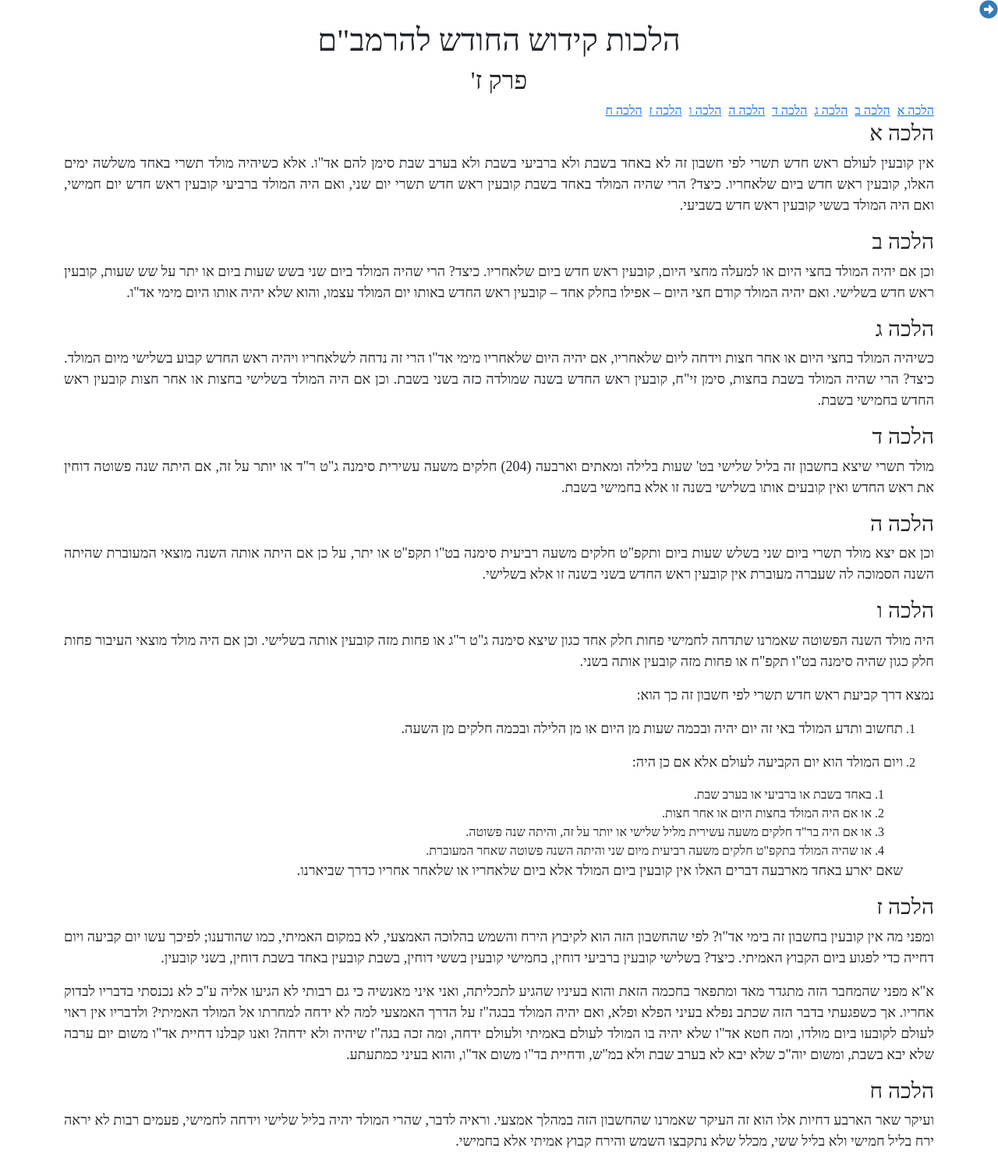
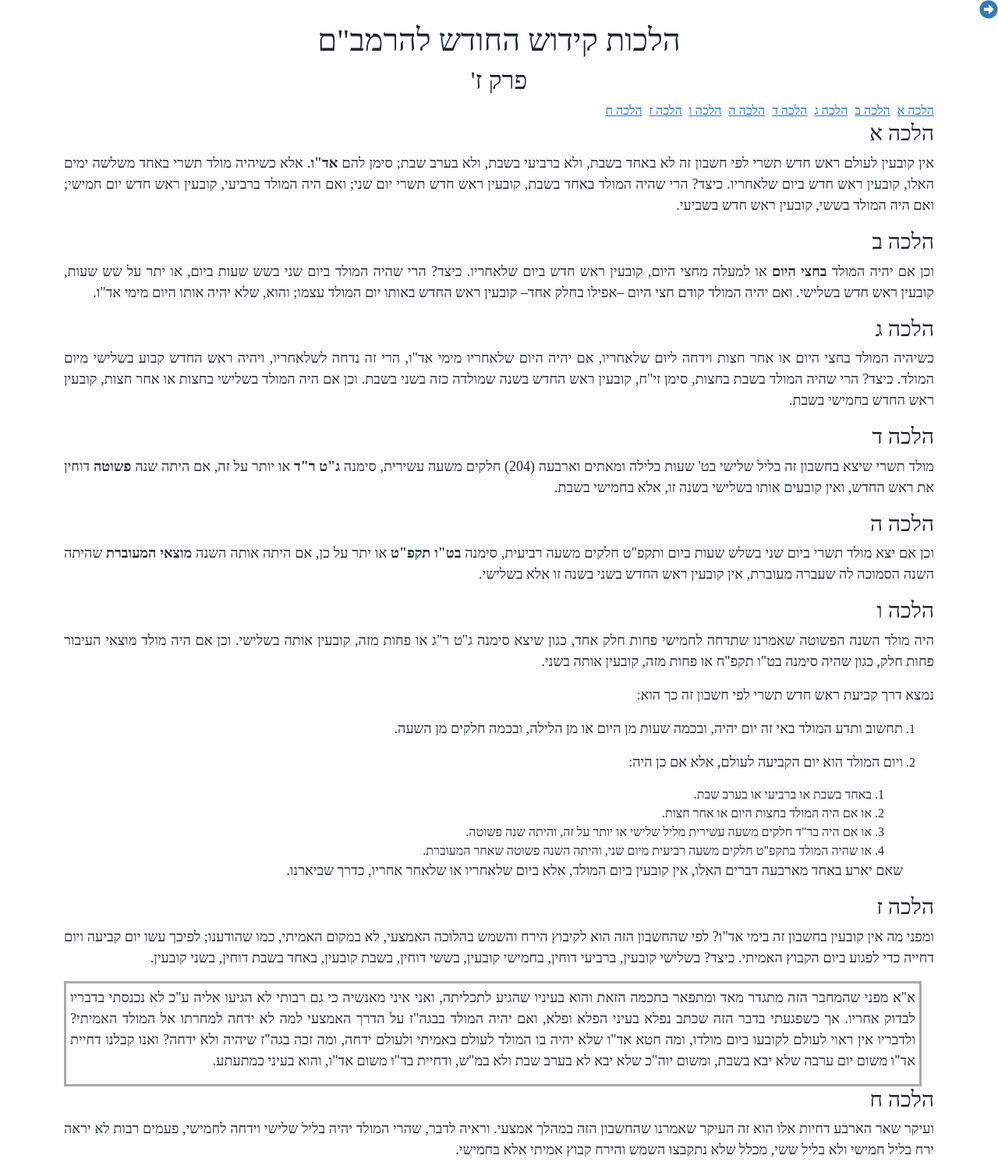
Before and after one commit to Tuanis/kidush-hachodesh, a PHP site: page /perek7.php in a window 1280 px wide. Shown: the whole page at 78% size. Before the commit the page ends 1472 px from the top, so only its background shows below. Run offline with PHP 8.4, Linux system fonts and the light colour scheme; some web fonts are replaced.

Commit message:
added style to Raavad

```diff
--- a/calculate_rosh_hashana.php
+++ b/calculate_rosh_hashana.php
@@ -9,6 +9,10 @@
   $sheerit_machzor  = Year::sheerit_machzor();
   $sheerit_pshuta   = Year::sheerit_shana_pshuta();
   $sheerit_meuveret = Year::sheerit_shana_meuveret();
+  $sheerit_machzor->multiply($machzorim);
+  $sheerit_pshuta->multiply($pshutot);
+  $sheerit_meuveret->multiply($meuvarot);
+
   $first_molad      = new Molad(2, 5, 204);            // baharad
 
   $molad_rosh_hashana = Year::calculate_rosh_hashana($machzorim, $pshutot, $meuvarot);
--- a/index.php
+++ b/index.php
@@ -19,3 +19,4 @@
     <li><a href="perek7.php">פרק ז</a></li>
   </ul>
 </body>
+</html>
--- a/kidush.css
+++ b/kidush.css
@@ -16,3 +16,12 @@ tr.total
 {
   border-top: double;
 }
+
+div.raavad
+{
+  margin-right: 1rem;
+  border: solid darkgrey;
+  padding-top: 5px;
+  padding-left: 5px;
+  padding-right: 5px;
+}
--- a/perek7.php
+++ b/perek7.php
@@ -34,53 +34,53 @@
     #region Halacha 1
     ?>
     <h3 id="7-1">הלכה א</h3>
-    <p>אין קובעין לעולם ראש חדש תשרי לפי חשבון זה לא באחד בשבת ולא ברביעי בשבת ולא בערב שבת סימן להם אד"ו. אלא כשיהיה מולד תשרי באחד משלשה ימים האלו, קובעין ראש חדש ביום שלאחריו. כיצד? הרי שהיה המולד באחד בשבת קובעין ראש חדש תשרי יום שני, ואם היה המולד ברביעי קובעין ראש חדש יום חמישי, ואם היה המולד בששי קובעין ראש חדש בשביעי.</p>
+    <p>אין קובעין לעולם ראש חדש תשרי לפי חשבון זה לא באחד בשבת, ולא ברביעי בשבת, ולא בערב שבת; סימן להם <b>אד"ו</b>. אלא כשיהיה מולד תשרי באחד משלשה ימים האלו, קובעין ראש חדש ביום שלאחריו. כיצד? הרי שהיה המולד באחד בשבת, קובעין ראש חדש תשרי יום שני; ואם היה המולד ברביעי, קובעין ראש חדש יום חמישי; ואם היה המולד בששי, קובעין ראש חדש בשביעי.</p>
     <?php
     #endregion
     #region Halacha 2
     ?>
     <h3 id="7-2">הלכה ב</h3>
-    <p>וכן אם יהיה המולד בחצי היום או למעלה מחצי היום, קובעין ראש חדש ביום שלאחריו. כיצד? הרי שהיה המולד ביום שני בשש שעות ביום או יתר על שש שעות, קובעין ראש חדש בשלישי. ואם יהיה המולד קודם חצי היום – אפילו בחלק אחד – קובעין ראש החדש באותו יום המולד עצמו, והוא שלא יהיה אותו היום מימי אד"ו.</p>
+    <p>וכן אם יהיה המולד <b>בחצי היום</b> או למעלה מחצי היום, קובעין ראש חדש ביום שלאחריו. כיצד? הרי שהיה המולד ביום שני בשש שעות ביום, או יתר על שש שעות, קובעין ראש חדש בשלישי. ואם יהיה המולד קודם חצי היום –אפילו בחלק אחד– קובעין ראש החדש באותו יום המולד עצמו; והוא, שלא יהיה אותו היום מימי אד"ו.</p>
     <?php
     #endregion
     #region Halacha 3
     ?>
     <h3 id="7-3">הלכה ג</h3>
-    <p>כשיהיה המולד בחצי היום או אחר חצות וידחה ליום שלאחריו, אם יהיה היום שלאחריו מימי אד"ו הרי זה נדחה לשלאחריו ויהיה ראש החדש קבוע בשלישי מיום המולד. כיצד? הרי שהיה המולד בשבת בחצות, סימן זי"ח, קובעין ראש החדש בשנה שמולדה כזה בשני בשבת. וכן אם היה המולד בשלישי בחצות או אחר חצות קובעין ראש החדש בחמישי בשבת.</p>
+    <p>כשיהיה המולד בחצי היום או אחר חצות וידחה ליום שלאחריו, אם יהיה היום שלאחריו מימי אד"ו, הרי זה נדחה לשלאחריו, ויהיה ראש החדש קבוע בשלישי מיום המולד. כיצד? הרי שהיה המולד בשבת בחצות, סימן זי"ח, קובעין ראש החדש בשנה שמולדה כזה בשני בשבת. וכן אם היה המולד בשלישי בחצות או אחר חצות, קובעין ראש החדש בחמישי בשבת.</p>
 
     <?php
     #endregion
     #region Halacha 5
     ?>
     <h3 id="7-4">הלכה ד</h3>
-    <p>מולד תשרי שיצא בחשבון זה בליל שלישי בט' שעות בלילה ומאתים וארבעה (204) חלקים משעה עשירית סימנה ג"ט ר"ד או יותר על זה, אם היתה שנה פשוטה דוחין את ראש החדש ואין קובעים אותו בשלישי בשנה זו אלא בחמישי בשבת.</p>
+    <p>מולד תשרי שיצא בחשבון זה בליל שלישי בט' שעות בלילה ומאתים וארבעה (204) חלקים משעה עשירית, סימנה <b>ג"ט ר"ד</b> או יותר על זה, אם היתה שנה <b>פשוטה</b> דוחין את ראש החדש, ואין קובעים אותו בשלישי בשנה זו, אלא בחמישי בשבת.</p>
     <?php
     #endregion
     #region Halacha 5
     ?>
     <h3 id="7-5">הלכה ה</h3>
-    <p>וכן אם יצא מולד תשרי ביום שני בשלש שעות ביום ותקפ"ט חלקים משעה רביעית סימנה בט"ו תקפ"ט או יתר, על כן אם היתה אותה השנה מוצאי המעוברת שהיתה השנה הסמוכה לה שעברה מעוברת אין קובעין ראש החדש בשני בשנה זו אלא בשלישי.</p>
+    <p>וכן אם יצא מולד תשרי ביום שני בשלש שעות ביום ותקפ"ט חלקים משעה רביעית, סימנה <b>בט"ו תקפ"ט</b> או יתר על כן, אם היתה אותה השנה <b>מוצאי המעוברת</b> שהיתה השנה הסמוכה לה שעברה מעוברת, אין קובעין ראש החדש בשני בשנה זו אלא בשלישי.</p>
 
     <?php
     #endregion
     #region Halacha 6
     ?>
     <h3 id="7-6">הלכה ו</h3>
-    <p>היה מולד השנה הפשוטה שאמרנו שתדחה לחמישי פחות חלק אחד כגון שיצא סימנה ג"ט ר"ג או פחות מזה קובעין אותה בשלישי. וכן אם היה מולד מוצאי העיבור פחות חלק כגון שהיה סימנה בט"ו תקפ"ח או פחות מזה קובעין אותה בשני.</p>
+    <p>היה מולד השנה הפשוטה שאמרנו שתדחה לחמישי פחות חלק אחד, כגון שיצא סימנה ג"ט ר"ג או פחות מזה, קובעין אותה בשלישי. וכן אם היה מולד מוצאי העיבור פחות חלק, כגון שהיה סימנה בט"ו תקפ"ח או פחות מזה, קובעין אותה בשני.</p>
     <p>נמצא דרך קביעת ראש חדש תשרי לפי חשבון זה כך הוא:</p>
     <ol>
       <li>
-        <p>תחשוב ותדע המולד באי זה יום יהיה ובכמה שעות מן היום או מן הלילה ובכמה חלקים מן השעה.</p>
+        <p>תחשוב ותדע המולד באי זה יום יהיה, ובכמה שעות מן היום או מן הלילה, ובכמה חלקים מן השעה.</p>
       </li>
       <li>
-        <p>ויום המולד הוא יום הקביעה לעולם אלא אם כן היה:</p>
+        <p>ויום המולד הוא יום הקביעה לעולם, אלא אם כן היה:</p>
         <ol>
           <li>באחד בשבת או ברביעי או בערב שבת.</li>
           <li>או אם היה המולד בחצות היום או אחר חצות.</li>
           <li>או אם היה בר"ד חלקים משעה עשירית מליל שלישי או יותר על זה, והיתה שנה פשוטה.</li>
-          <li>או שהיה המולד בתקפ"ט חלקים משעה רביעית מיום שני והיתה השנה פשוטה שאחר המעוברת.</li>
+          <li>או שהיה המולד בתקפ"ט חלקים משעה רביעית מיום שני, והיתה השנה פשוטה שאחר המעוברת.</li>
         </ol>
-        <p>שאם יארע באחד מארבעה דברים האלו אין קובעין ביום המולד אלא ביום שלאחריו או שלאחר אחריו כדרך שביארנו.</p>
+        <p>שאם יארע באחד מארבעה דברים האלו, אין קובעין ביום המולד, אלא ביום שלאחריו או שלאחר אחריו, כדרך שביארנו.</p>
       </li>
     </ol>
     <?php
@@ -88,8 +88,10 @@
     #region Halacha 7
     ?>
     <h3 id="7-7">הלכה ז</h3>
-    <p>ומפני מה אין קובעין בחשבון זה בימי אד"ו? לפי שהחשבון הזה הוא לקיבוץ הירח והשמש בהלוכה האמצעי, לא במקום האמיתי, כמו שהודענו; לפיכך עשו יום קביעה ויום דחייה כדי לפגוע ביום הקבוץ האמיתי. כיצד? בשלישי קובעין ברביעי דוחין, בחמישי קובעין בששי דוחין, בשבת קובעין באחד בשבת דוחין, בשני קובעין.</p>
-    <p class="raavad">א"א מפני שהמחבר הזה מתגדר מאד ומתפאר בחכמה הזאת והוא בעיניו שהגיע לתכליתה, ואני איני מאנשיה כי גם רבותי לא הגיעו אליה ע"כ לא נכנסתי בדבריו לבדוק אחריו. אך כשפגעתי בדבר הזה שכתב נפלא בעיני הפלא ופלא, ואם יהיה המולד בבגה"ז על הדרך האמצעי למה לא ידחה למחרתו אל המולד האמיתי? ולדבריו אין ראוי לעולם לקובעו ביום מולדו, ומה חטא אד"ו שלא יהיה בו המולד לעולם באמיתי ולעולם ידחה, ומה זכה בגה"ז שיהיה ולא ידחה? ואנו קבלנו דחיית אד"ו משום יום ערבה שלא יבא בשבת, ומשום יוה"כ שלא יבא לא בערב שבת ולא במ"ש, ודחיית בד"ו משום אד"ו, והוא בעיני כמתעתע.</p>
+    <p>ומפני מה אין קובעין בחשבון זה בימי אד"ו? לפי שהחשבון הזה הוא לקיבוץ הירח והשמש בהלוכה האמצעי, לא במקום האמיתי, כמו שהודענו; לפיכך עשו יום קביעה ויום דחייה כדי לפגוע ביום הקבוץ האמיתי. כיצד? בשלישי קובעין, ברביעי דוחין, בחמישי קובעין, בששי דוחין, בשבת קובעין, באחד בשבת דוחין, בשני קובעין.</p>
+    <div class="raavad">
+      <p>א"א מפני שהמחבר הזה מתגדר מאד ומתפאר בחכמה הזאת והוא בעיניו שהגיע לתכליתה, ואני איני מאנשיה כי גם רבותי לא הגיעו אליה ע"כ לא נכנסתי בדבריו לבדוק אחריו. אך כשפגעתי בדבר הזה שכתב נפלא בעיני הפלא ופלא, ואם יהיה המולד בבגה"ז על הדרך האמצעי למה לא ידחה למחרתו אל המולד האמיתי? ולדבריו אין ראוי לעולם לקובעו ביום מולדו, ומה חטא אד"ו שלא יהיה בו המולד לעולם באמיתי ולעולם ידחה, ומה זכה בגה"ז שיהיה ולא ידחה? ואנו קבלנו דחיית אד"ו משום יום ערבה שלא יבא בשבת, ומשום יוה"כ שלא יבא לא בערב שבת ולא במ"ש, ודחיית בד"ו משום אד"ו, והוא בעיני כמתעתע.</p>
+    </div>
     <?php
     #endregion
     #region Halacha 8
```
